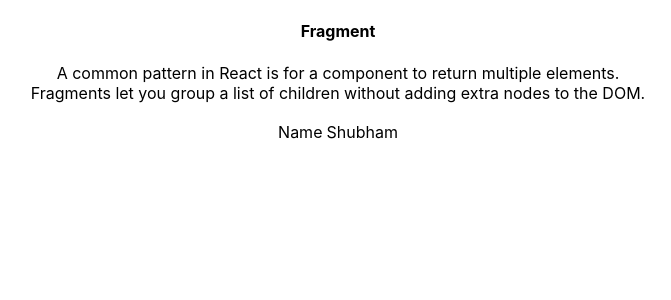
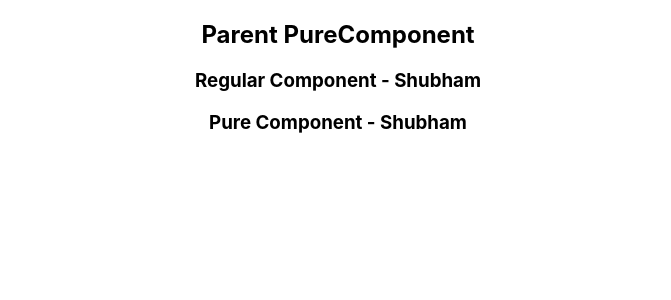
Before and after one commit to GeekShubhamRajput/react-js-learning, a React (Create React App) app: page / in a window 1280 px wide. Shown: the top 300 px of the page, without its empty margins (302-973 px from the left). Built offline with nearby package versions, Linux system fonts and the light colour scheme.

Commit message:
Pure component

```diff
--- a/src/App.js
+++ b/src/App.js
@@ -1,12 +1,10 @@
 import './App.css';
-import FragmentDemo from "./components/FragmentDemo"
-import FragmentDemo2 from "./components/FragmentDemo2"
+import ParentComp from "./components/ParentComp"
 
 function App() {
   return (
     <div className="App">
-      <FragmentDemo />
-      <FragmentDemo2 />
+      <ParentComp />
     </div>
   )
 }
--- /dev/null
+++ b/src/components/ParentComp.js
@@ -0,0 +1,34 @@
+import React, {Component} from 'react'
+import RegularComp from "./RegularComp"
+import PureComp from "./PureComp"
+
+class ParentComp extends Component{
+  constructor(props){
+    super(props);
+
+    this.state = {
+      name: "Shubham"
+    }
+  }
+
+  componentDidMount() {
+    setInterval(() => {
+      this.setState({
+        name: 'Shubham'
+      })
+    }, 2000)
+  }
+
+  render(){
+    console.log('*********Parent Comp render************')
+    return(
+      <div>
+        <h2>Parent PureComponent</h2>
+        <RegularComp name={this.state.name}></ RegularComp>
+        <PureComp name={this.state.name}></ PureComp>
+      </div>
+    )
+  }
+}
+
+export default ParentComp
--- /dev/null
+++ b/src/components/PureComp.js
@@ -0,0 +1,10 @@
+import React, {PureComponent} from 'react'
+
+class PureComp extends PureComponent{
+  render(){
+    console.log(' Pure Comp render ')
+    return(<div><h3>Pure Component - {this.props.name} </h3></div>)
+  }
+}
+
+export default PureComp
--- /dev/null
+++ b/src/components/RegularComp.js
@@ -0,0 +1,16 @@
+import React, {Component} from 'react'
+
+class RegularComp extends Component{
+
+  render(){
+    console.log(' Regular Comp render ')
+    return(
+      <div>
+        <h3>Regular Component - {this.props.name}</h3>
+      </div>
+    )
+  }
+
+}
+
+export default RegularComp
```
